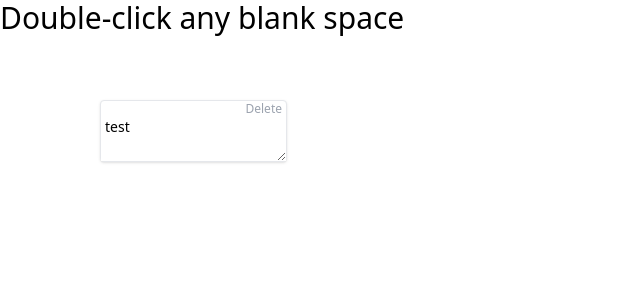
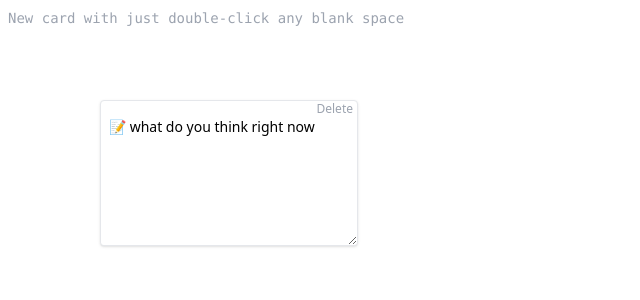
Before and after one commit to boojack/sticky-notes, a React (Vite) app: page / in a window 1280 px wide. Shown: the top 300 px of the page, without its empty margins (0-640 px from the left). Built offline with nearby package versions, Linux system fonts and the light colour scheme.

Commit message:
update initial data

```diff
--- a/src/components/Dashboard.tsx
+++ b/src/components/Dashboard.tsx
@@ -34,7 +34,7 @@ const Dashboard = () => {
 
   return (
     <div className="dashboard-wrapper" onMouseMove={handleDashBoardMouseMove} onDoubleClick={handleDashBoardDoubleClick}>
-      <p className="text-3xl">Double-click any blank space</p>
+      <p className="hint-text">New card with just double-click any blank space</p>
       {notes.map((note) => {
         return <StickyCard key={`${note.id}`} note={note} />;
       })}
--- a/src/components/StickyCard.tsx
+++ b/src/components/StickyCard.tsx
@@ -99,6 +99,7 @@ const StickyCard: React.FC<Props> = (props) => {
         </span>
       </div>
       <textarea
+        style={{ width: note.bounding.width, height: note.bounding.height }}
         className="editor"
         defaultValue={note.content}
         onMouseDown={handleEditorMouseDown}
--- a/src/less/dashboard.less
+++ b/src/less/dashboard.less
@@ -1,3 +1,7 @@
 .dashboard-wrapper {
   @apply relative w-full h-full;
+
+  > .hint-text {
+    @apply font-mono select-none p-2 text-sm text-gray-400;
+  }
 }
--- a/src/less/sticky-card.less
+++ b/src/less/sticky-card.less
@@ -12,6 +12,6 @@
   }
 
   > .editor {
-    @apply p-1 pt-0 text-sm outline-none resize;
+    @apply w-full grow p-2 pt-0 text-sm rounded outline-none resize;
   }
 }
--- a/src/store/test.ts
+++ b/src/store/test.ts
@@ -2,10 +2,10 @@ export function getTestNotes(): Note[] {
   return [
     {
       id: `${Date.now()}`,
-      content: "test",
+      content: "📝 what do you think right now",
       bounding: {
-        width: 200,
-        height: 200,
+        width: 256,
+        height: 128,
       },
       position: {
         x: 100,
```
